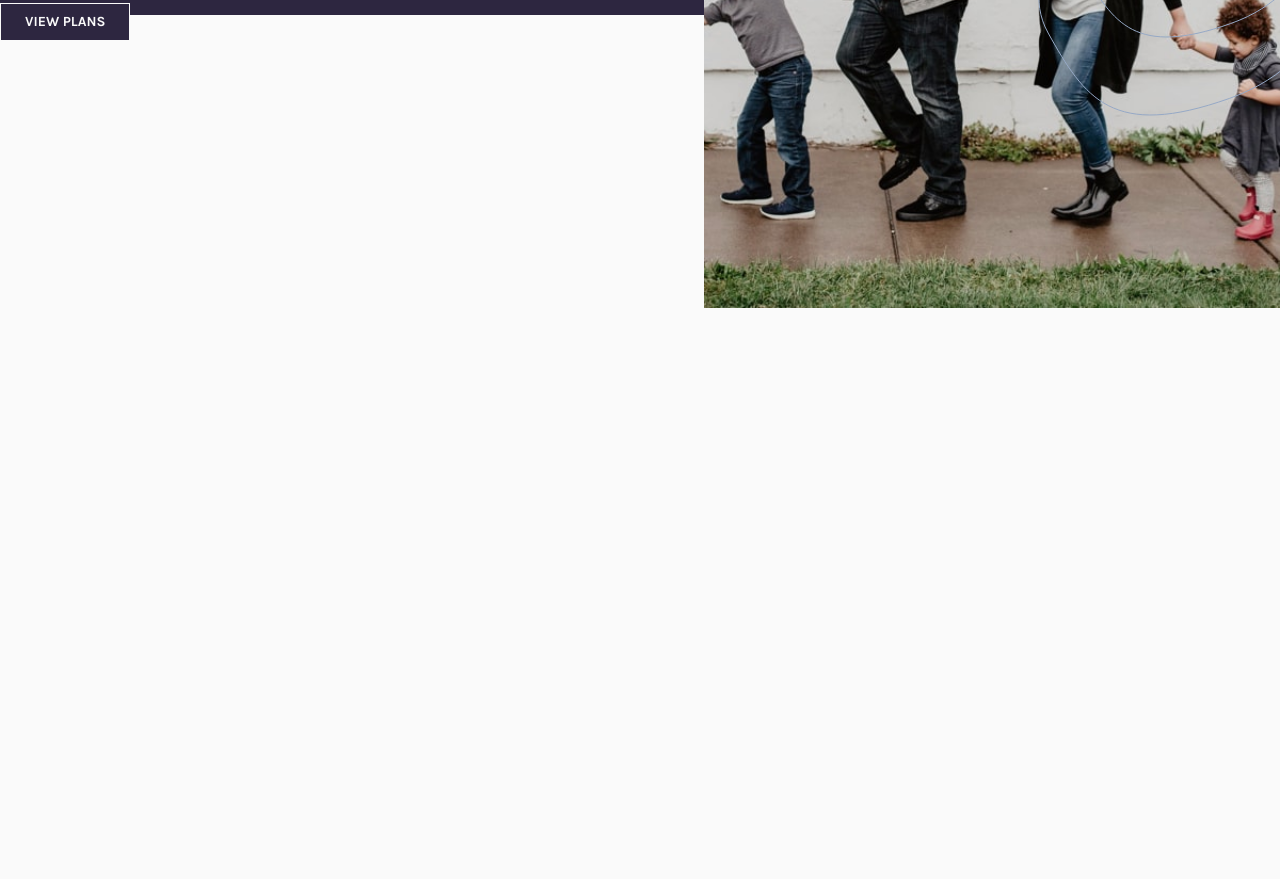
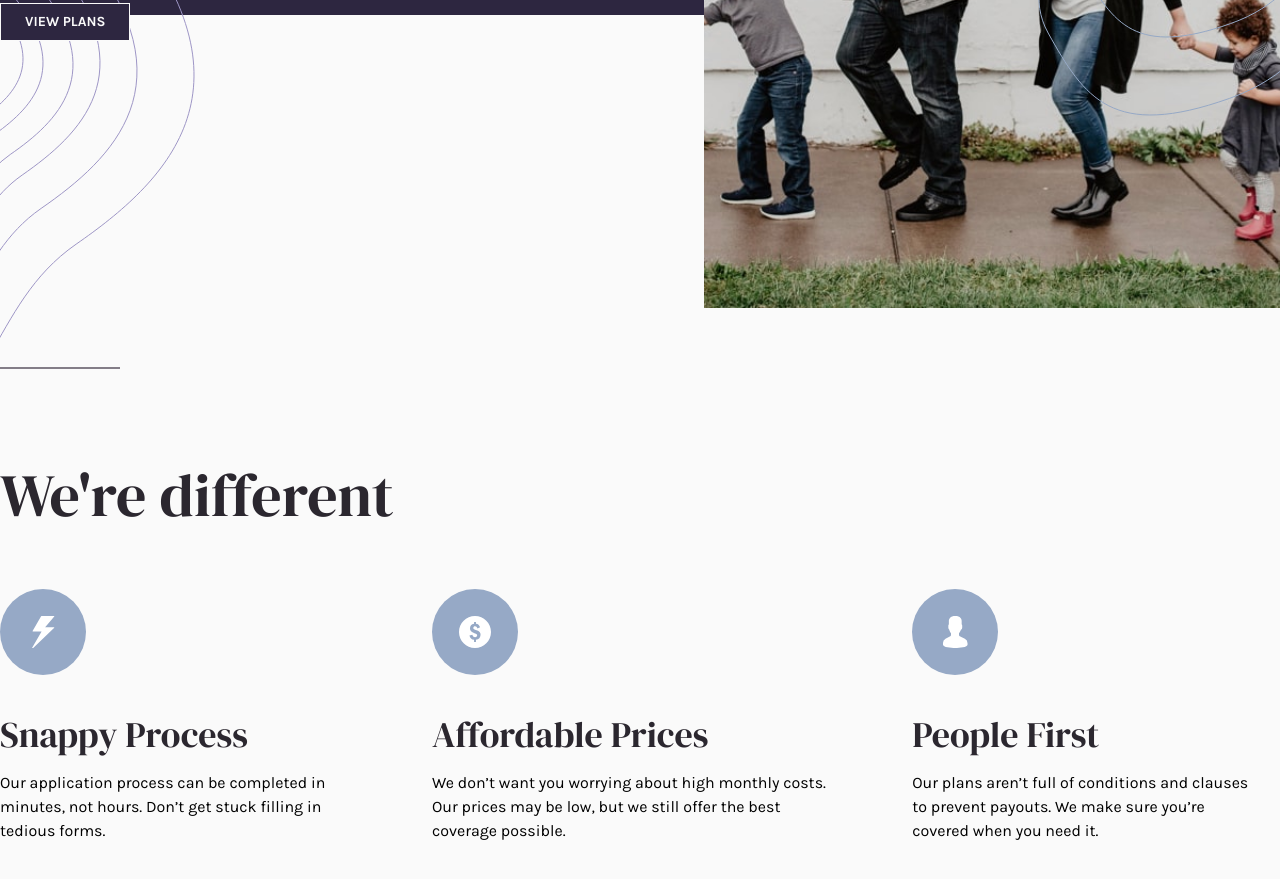
Before and after one commit to dzejkk/FEM-insure_landing_page, a website built with Vite: page index.html in a window 1280 px wide. Shown: the part 537-1416 px from the top of the page. Before the commit the page ends 845 px from the top, so only its background shows below. Built offline with nearby package versions, Linux system fonts and the light colour scheme.

Commit message:
fixed bg images again fuck

```diff
--- a/index.html
+++ b/index.html
@@ -21,7 +21,7 @@
 
   <!--START---------------------------------------------------------->
 
-  <body class="bg-Very-Light-Gray font-karla">
+  <body class="bg-Very-Light-Gray font-karla overflow-x-hidden">
     <header class="px-6 bg-Very-Light-Gray relative z-30">
       <div
         class="container mx-auto h-18 md flex flex-row items-center justify-between"
@@ -33,10 +33,18 @@
           <ul
             class="flex flex-row items-center justify-between gap-3.5 font-bold"
           >
-            <li class="cursor-pointer"><a class="nav-links" href="/#">How we work</a></li>
-            <li class="cursor-pointer"><a class="nav-links" href="/#">Product</a></li>
-            <li class="cursor-pointer"><a class="nav-links" href="/#">Company</a></li>
-            <li class="cursor-pointer"><a class="nav-links" href="/#">Contact</a></li>
+            <li class="cursor-pointer">
+              <a class="nav-links" href="/#">How we work</a>
+            </li>
+            <li class="cursor-pointer">
+              <a class="nav-links" href="/#">Product</a>
+            </li>
+            <li class="cursor-pointer">
+              <a class="nav-links" href="/#">Company</a>
+            </li>
+            <li class="cursor-pointer">
+              <a class="nav-links" href="/#">Contact</a>
+            </li>
           </ul>
         </nav>
       </div>
@@ -49,9 +57,7 @@
         >
           <!--Background  gaphic 1-->
           <span
-            class="absolute z-20 w-full h-full max-w-[2000px]
-             bg-[url(/public/images/bg-pattern-intro-right-mobile.svg)]
-              bg-no-repeat bg-[100%_20%] sm:bg-[url(/public/images/bg-pattern-intro-right-desktop.svg)]"
+            class="absolute z-20 w-full h-full max-w-[2000px] bg-[url(/public/images/bg-pattern-intro-right-mobile.svg)] bg-no-repeat bg-[100%_20%] sm:bg-[url(/public/images/bg-pattern-intro-right-desktop.svg)]"
           >
           </span>
           <!--Background  gaphic 1-->
@@ -79,5 +85,74 @@
         </div>
       </div>
     </section>
+
+    <section class="relative">
+
+      <span
+        class="absolute z-20 w-full h-full max-w-[2000px]
+        bg-[url(/public/images/bg-pattern-intro-right-mobile.svg)]
+         bg-no-repeat sm:bg-[url(/public/images/bg-pattern-intro-left-desktop.svg)] -translate-y-45"
+        ></span
+      >
+
+      <div class="h-112"></div>
+
+
+      <div class="min-h-dvh -mb-8">
+        <div class="container mx-auto">
+          <hr
+            class="w-30 -translate-y-24 text-Dark-Grayish-Violet border-none h-[2px] bg-Dark-Grayish-Violet"
+          />
+
+          <h2
+            class="2xl:text-7xl lg:text-6xl text-5xl text-Very-Dark-Violet mb-16 font-DM"
+          >
+            We're different
+          </h2>
+          <div class="grid grid-cols-1 gap-8 lg:grid-cols-[repeat(3,auto)]">
+            <div>
+              <div class="pe-4">
+                <img
+                  class="mb-10"
+                  src="/images/icon-snappy-process.svg"
+                  alt=""
+                />
+                <h3 class="text-4xl text-Very-Dark-Violet font-DM mb-4">
+                  Snappy Process
+                </h3>
+                <p>
+                  Our application process can be completed in minutes, not
+                  hours. Don’t get stuck filling in tedious forms.
+                </p>
+              </div>
+            </div>
+            <div class="px-4">
+              <img
+                class="mb-10"
+                src="/images/icon-affordable-prices.svg"
+                alt=""
+              />
+              <h3 class="text-4xl text-Very-Dark-Violet font-DM mb-4">
+                Affordable Prices
+              </h3>
+              <p>
+                We don’t want you worrying about high monthly costs. Our prices
+                may be low, but we still offer the best coverage possible.
+              </p>
+            </div>
+            <div class="px-4">
+              <img class="mb-10" src="/images/icon-people-first.svg" alt="" />
+              <h3 class="text-4xl text-Very-Dark-Violet font-DM mb-4">
+                People First
+              </h3>
+              <p>
+                Our plans aren’t full of conditions and clauses to prevent
+                payouts. We make sure you’re covered when you need it.
+              </p>
+            </div>
+          </div>
+        </div>
+      </div>
+    </section>
   </body>
 </html>
```
Also changed, not shown: src/style.css (+2 -6 lines).
